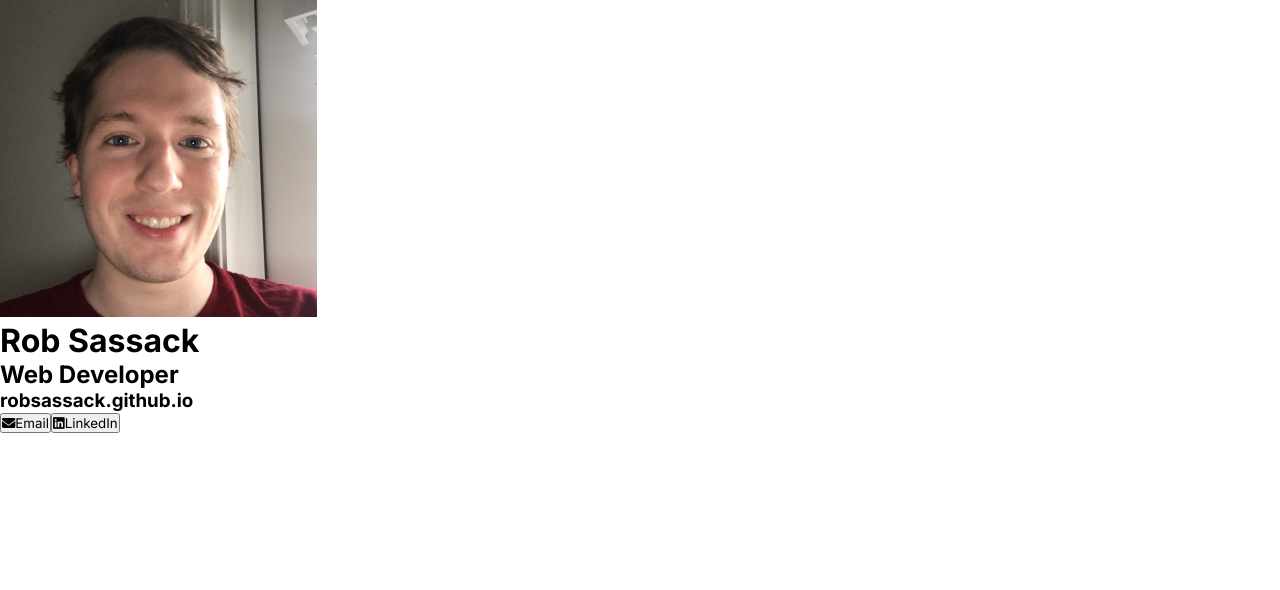
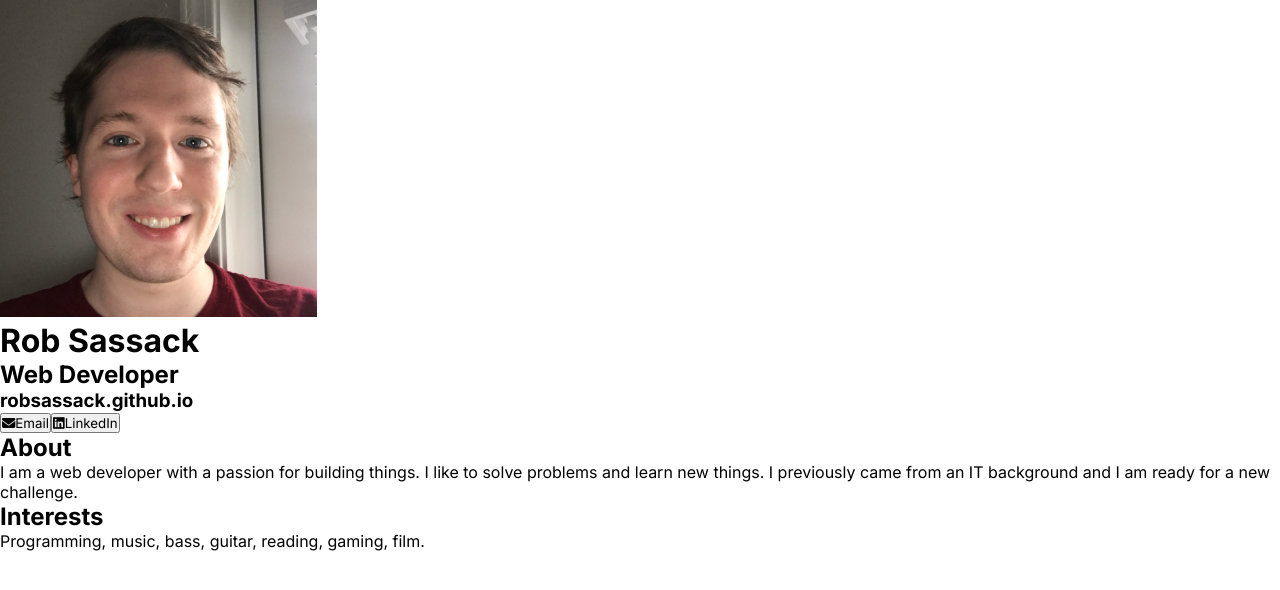
Before and after one commit to robsassack/digital-business-card, a React (Vite) app: page / in a window 1280 px wide. Shown: the top 590 px of the page. Built offline with nearby package versions, Linux system fonts and the light colour scheme.

Commit message:
About and Interests content added

```diff
--- a/src/components/About.jsx
+++ b/src/components/About.jsx
@@ -2,7 +2,10 @@ import React from "react";
 
 function About() {
   return (
-    <></>
+    <div className="about">
+      <h2 className="about--title">About</h2>
+      <p className="about--text">I am a web developer with a passion for building things. I like to solve problems and learn new things. I previously came from an IT background and I am ready for a new challenge.</p>
+    </div>
   );
 }
 
--- a/src/components/Interests.jsx
+++ b/src/components/Interests.jsx
@@ -2,7 +2,10 @@ import React from "react";
 
 function Interests() {
   return (
-    <></>
+    <div className="interests">
+      <h2 className="interests--title">Interests</h2>
+      <p className="interests--text">Programming, music, bass, guitar, reading, gaming, film.</p>
+    </div>
   );
 }
 
```
